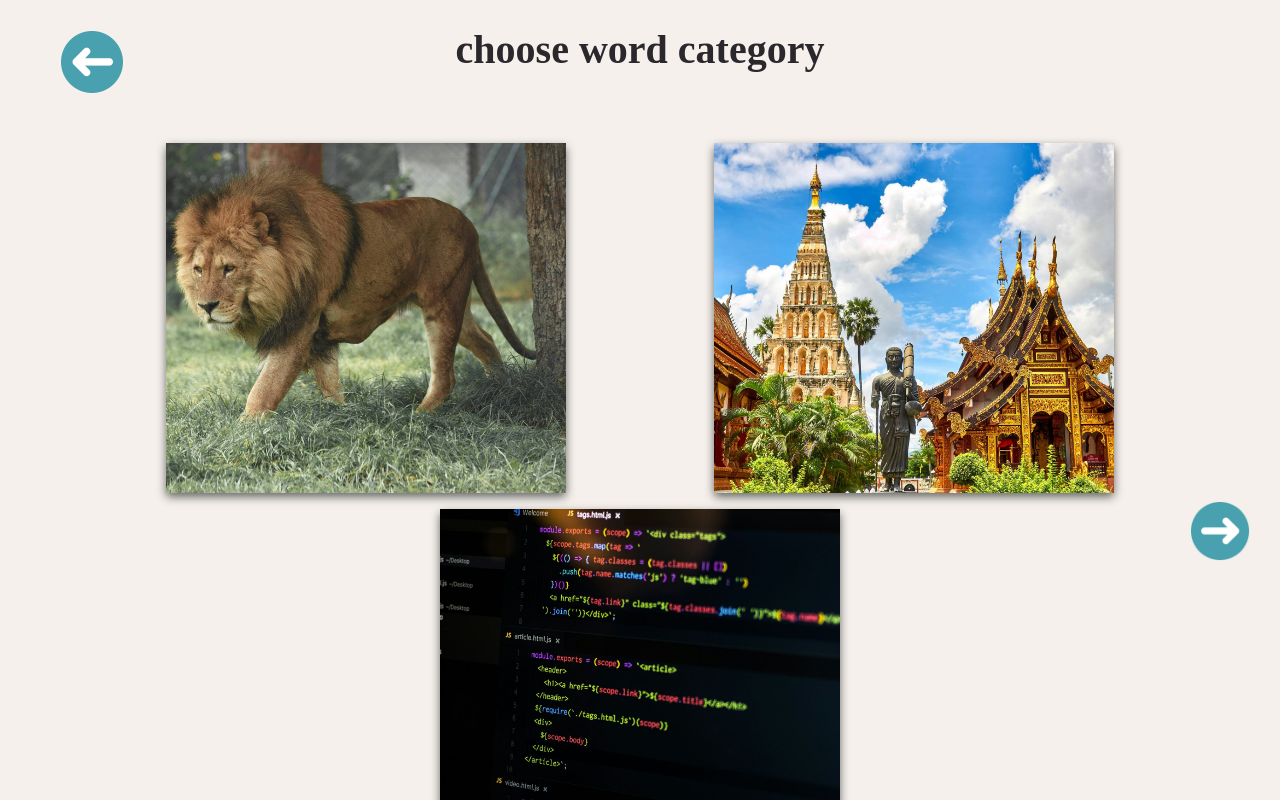
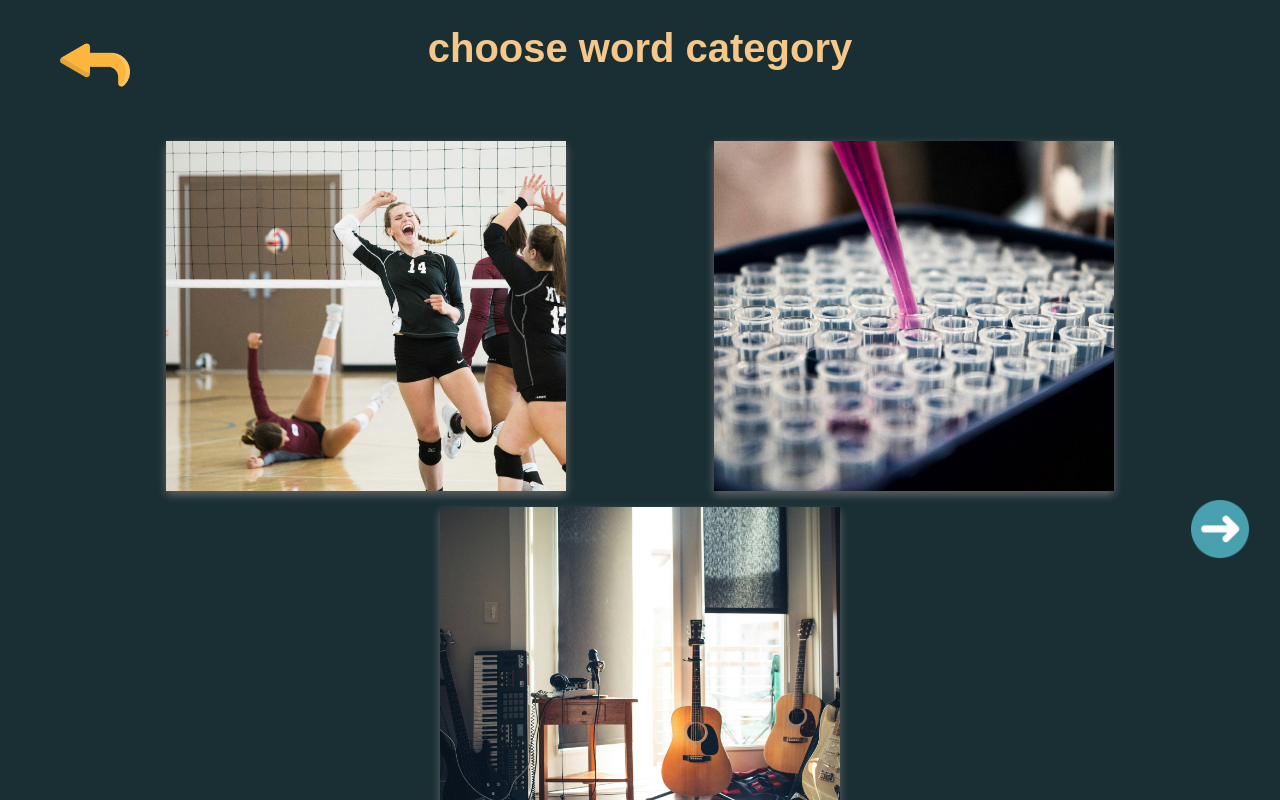
Before and after one commit to adham-nasr/Hangman-game, a plain HTML site: page index.html in a window 1280 px wide. Both pictures are taken after a click on the button "Play". Shown: the top 800 px of the page. Drawn offline with Linux system fonts and the light colour scheme.

Commit message:
Changing Ui colors

```diff
--- a/app.js
+++ b/app.js
@@ -150,6 +150,7 @@ var game = {
         this.unsolved = structuredClone(db.data[category].words)
         ///
         this.word = "";
+        this.score = 0;
         hangingMan.reset();
         this.roundRender()
     },
--- a/db.json
+++ b/db.json
@@ -1,82 +1,4 @@
 {
-  "Animals": {
-    "description": "Living creatures that are not plants or fungi",
-    "image": "compressed/Animals.jpg",
-    "words": [
-      "Elephant",
-      "Kangaroo",
-      "Butterfly",
-      "Dolphin",
-      "Giraffe",
-      "Crocodile",
-      "Hippopotamus",
-      "Rhinoceros",
-      "Cheetah",
-      "Penguin",
-      "Octopus",
-      "Alligator",
-      "Chimpanzee",
-      "Hummingbird",
-      "Scorpion",
-      "Platypus",
-      "Armadillo",
-      "Walrus",
-      "Gazelle",
-      "Jaguar"
-    ]
-  },
-  "Countries": {
-    "description": "Sovereign states with their own governments",
-    "image": "compressed/Countries.jpg",
-    "words": [
-      "Australia",
-      "Canada",
-      "Japan",
-      "Brazil",
-      "Germany",
-      "Italy",
-      "Egypt",
-      "Mexico",
-      "Spain",
-      "India",
-      "Argentina",
-      "Nigeria",
-      "Thailand",
-      "Portugal",
-      "Vietnam",
-      "Indonesia",
-      "Pakistan",
-      "Bangladesh",
-      "Philippines",
-      "Colombia"
-    ]
-  },
-  "Programming": {
-    "description": "Computer science and software development terms",
-    "image": "compressed/Programming.jpg",
-    "words": [
-      "Python",
-      "JavaScript",
-      "Java",
-      "Function",
-      "Variable",
-      "Algorithm",
-      "Database",
-      "Framework",
-      "Compiler",
-      "Interface",
-      "Recursion",
-      "Parameter",
-      "Iteration",
-      "Polymorphism",
-      "Abstraction",
-      "Encapsulation",
-      "Inheritance",
-      "Debugging",
-      "Optimization",
-      "Repository"
-    ]
-  },
   "Sports": {
     "description": "Physical activities and competitive games",
     "image": "compressed/Sports.jpg",
@@ -153,84 +75,6 @@
       "Mandolin",
       "Banjo",
       "Synthesizer"
-    ]
-  },
-  "Nature": {
-    "description": "Natural world and environmental features",
-    "image": "compressed/Nature.jpg",
-    "words": [
-      "Mountain",
-      "Ocean",
-      "Forest",
-      "Desert",
-      "Volcano",
-      "Waterfall",
-      "Glacier",
-      "Canyon",
-      "Rainbow",
-      "Hurricane",
-      "Earthquake",
-      "Tsunami",
-      "Wildfire",
-      "Aurora",
-      "Meadow",
-      "River",
-      "Island",
-      "Valley",
-      "Plateau",
-      "Geyser"
-    ]
-  },
-  "Food": {
-    "description": "Edible substances consumed for nutrition",
-    "image": "compressed/Food.jpg",
-    "words": [
-      "Chocolate",
-      "Avocado",
-      "Spaghetti",
-      "Hamburger",
-      "Pineapple",
-      "Watermelon",
-      "Sandwich",
-      "Croissant",
-      "Lasagna",
-      "Cupcake",
-      "Pancake",
-      "Sushi",
-      "Taco",
-      "Pizza",
-      "Donut",
-      "Brownie",
-      "Casserole",
-      "Guacamole",
-      "Cheesecake",
-      "Milkshake"
-    ]
-  },
-  "Movies": {
-    "description": "Motion pictures and cinematic works",
-    "image": "compressed/Movies.jpg",
-    "words": [
-      "Avatar",
-      "Titanic",
-      "Jurassic",
-      "Gladiator",
-      "Inception",
-      "Matrix",
-      "Casablanca",
-      "Tarzan",
-      "Batman",
-      "Superman",
-      "Godzilla",
-      "Spiderman",
-      "Wonderwoman",
-      "Transformers",
-      "Terminator",
-      "Frozen",
-      "Shrek",
-      "Moana",
-      "Zootopia",
-      "Coco"
     ]
   },
   "Literature": {
@@ -310,5 +154,162 @@
       "Veterinarian",
       "Accountant"
     ]
+  },
+  "Animals": {
+    "description": "Living creatures that are not plants or fungi",
+    "image": "compressed/Animals.jpg",
+    "words": [
+      "Elephant",
+      "Kangaroo",
+      "Butterfly",
+      "Dolphin",
+      "Giraffe",
+      "Crocodile",
+      "Hippopotamus",
+      "Rhinoceros",
+      "Cheetah",
+      "Penguin",
+      "Octopus",
+      "Alligator",
+      "Chimpanzee",
+      "Hummingbird",
+      "Scorpion",
+      "Platypus",
+      "Armadillo",
+      "Walrus",
+      "Gazelle",
+      "Jaguar"
+    ]
+  },
+  "Countries": {
+    "description": "Sovereign states with their own governments",
+    "image": "compressed/Countries.jpg",
+    "words": [
+      "Australia",
+      "Canada",
+      "Japan",
+      "Brazil",
+      "Germany",
+      "Italy",
+      "Egypt",
+      "Mexico",
+      "Spain",
+      "India",
+      "Argentina",
+      "Nigeria",
+      "Thailand",
+      "Portugal",
+      "Vietnam",
+      "Indonesia",
+      "Pakistan",
+      "Bangladesh",
+      "Philippines",
+      "Colombia"
+    ]
+  },
+  "Programming": {
+    "description": "Computer science and software development terms",
+    "image": "compressed/Programming.jpg",
+    "words": [
+      "Python",
+      "JavaScript",
+      "Java",
+      "Function",
+      "Variable",
+      "Algorithm",
+      "Database",
+      "Framework",
+      "Compiler",
+      "Interface",
+      "Recursion",
+      "Parameter",
+      "Iteration",
+      "Polymorphism",
+      "Abstraction",
+      "Encapsulation",
+      "Inheritance",
+      "Debugging",
+      "Optimization",
+      "Repository"
+    ]
+  },
+
+  "Nature": {
+    "description": "Natural world and environmental features",
+    "image": "compressed/Nature.jpg",
+    "words": [
+      "Mountain",
+      "Ocean",
+      "Forest",
+      "Desert",
+      "Volcano",
+      "Waterfall",
+      "Glacier",
+      "Canyon",
+      "Rainbow",
+      "Hurricane",
+      "Earthquake",
+      "Tsunami",
+      "Wildfire",
+      "Aurora",
+      "Meadow",
+      "River",
+      "Island",
+      "Valley",
+      "Plateau",
+      "Geyser"
+    ]
+  },
+  "Food": {
+    "description": "Edible substances consumed for nutrition",
+    "image": "compressed/Food.jpg",
+    "words": [
+      "Chocolate",
+      "Avocado",
+      "Spaghetti",
+      "Hamburger",
+      "Pineapple",
+      "Watermelon",
+      "Sandwich",
+      "Croissant",
+      "Lasagna",
+      "Cupcake",
+      "Pancake",
+      "Sushi",
+      "Taco",
+      "Pizza",
+      "Donut",
+      "Brownie",
+      "Casserole",
+      "Guacamole",
+      "Cheesecake",
+      "Milkshake"
+    ]
+  },
+  "Movies": {
+    "description": "Motion pictures and cinematic works",
+    "image": "compressed/Movies.jpg",
+    "words": [
+      "Avatar",
+      "Titanic",
+      "Jurassic",
+      "Gladiator",
+      "Inception",
+      "Matrix",
+      "Casablanca",
+      "Tarzan",
+      "Batman",
+      "Superman",
+      "Godzilla",
+      "Spiderman",
+      "Wonderwoman",
+      "Transformers",
+      "Terminator",
+      "Frozen",
+      "Shrek",
+      "Moana",
+      "Zootopia",
+      "Coco"
+    ]
   }
 }
--- a/index.html
+++ b/index.html
@@ -9,7 +9,7 @@
 </head>
 <body>
     <div id="app">
-        <div id="backButton" class="hide"><img src="./assets/leftArrow.png"/></div>
+        <div id="backButton" class="hide"><img src="./assets/back2.png"/></div>
         <div id="startMenu">
             <h1>HangMan</h1>
             <h2>Guess the word to save the hanging man</h2>
@@ -44,7 +44,7 @@
                     <line class="manPart hide" y1="-3" x2="91.8987" y2="-3" transform="matrix(-0.769441 0.638717 -0.769441 -0.638717 372.421 274.598)" stroke="black" stroke-width="6"/>
                     <line class="manPart hide" y1="-3" x2="91.8987" y2="-3" transform="matrix(-0.769441 -0.638717 -0.769441 0.638717 442.421 333.295)" stroke="black" stroke-width="6"/>
                 </svg> -->
-                <svg width="483" height="419" viewBox="0 0 483 519" fill="none" xmlns="http://www.w3.org/2000/svg">
+                <svg width="483" height="400" viewBox="0 0 483 519" fill="none" xmlns="http://www.w3.org/2000/svg">
                     <line x1="63.5" y1="519" x2="63.5" y2="32" stroke="black" stroke-width="17"/>
                     <line y1="17" x2="483" y2="17" stroke="black" stroke-width="30"/>
                     <line x1="372.5" y1="16" x2="372.5" y2="147" stroke="black"/>
--- a/styles.css
+++ b/styles.css
@@ -2,6 +2,7 @@
     padding: 0;
     margin: 0;
     box-sizing: border-box;
+    font-family: Arial, Helvetica, sans-serif;
 }
 
 /* :root{
@@ -17,7 +18,7 @@
 
 } */
 
-:root{
+/* :root{
     --lightsecondary: #F5F0EB;
     --darksecondary: #2A282C;
     --lightaccent: #5FC03A;
@@ -27,6 +28,23 @@
     --cardBackground: var(--app_background);
     --selectionMenu_background : var(--app_background);
     --game_background : var(--lightsecondary);
+
+} */
+
+:root{
+    --neutralDark: #192f34;
+    --neutralLight:#fafcfd;
+    --dimmedsecondary:hsl(39, 35%, 70%);
+    --lightsecondary: #f6c789;
+    --darksecondary: #482b05;
+    --lightaccent: #7cbeca;
+    --darkaccent: #4ba4b4;
+    --primary: #053d48;
+    --lightprimary: #0d8fa6;
+    --app_background: var(--neutralDark);
+    --cardBackground: var(--app_background);
+    --selectionMenu_background : var(--app_background);
+    --game_background : var(--dimmedsecondary   );
 
 }
 
@@ -40,7 +58,7 @@
     display: flex;
     justify-content: center;
     align-items: center;
-    color: var(--darksecondary)
+    color: var(--lightsecondary)
 
 }
 #selectionMenu{
@@ -147,17 +165,19 @@
 
 }
 #game .header h2{
-    color: var(--secondary);
+    color: var(--darksecondary);
     text-align: center;
-    font-size: 30px;
+    font-size: 46px;
+    margin-bottom: 10px;
 }
 #score{
-    color: var(--secondary);
-    background-color: var(--tertiary);
+    color: var(--neutralDark);
     position: absolute;
     right: 10px;
-    top:0;
+    top:10px;
     padding: 10px;
+    font-size: 24px;
+    font-weight: 700;
 }
 #lettersContainer{
     min-width: 80%;
@@ -169,15 +189,16 @@
 
 .letterButton{
     border: none;
-    width: 30px;
-    height: 30px;
+    width: 34px;
+    height: 34px;
     background-color: var(--primary);
-    color: var(--darksecondary);
+    color: var(--lightsecondary);
     margin: 10px 10px;
-    font-size: 18px;
+    font-size: 20px;
 }
 .letterButton:hover{
     cursor: pointer;
+    background-color: var(--lightprimary);
 }
 
 #hangedMan{
@@ -188,12 +209,13 @@
     width: 40px;
     height: 40px;
     border: 4px solid var(--darksecondary);
-    background-color: var(--lightsecondary);
-    color: var(--darksecondary);
+    background-color: var(--neutralLight);
+    color: var(--neutralDark);
     justify-content: center;
     align-items: center;
     margin:0 4px;
-    font-size: 18px;
+    font-size: 20px;
+    font-weight: 600;
 
 }
 .letterBoxContainer{
@@ -203,12 +225,15 @@
     width: fit-content;
 
 }
-.correctPick{
-    background-color:var(--lightaccent);
+.correctPick , .correctPick:hover{
+    background-color:hsl(120, 70%, 40%);
+    color: var(--neutralDark);
+    cursor:default;
 }
-.wrongPick{
-    background-color: var(--darkaccent);
-    color: var(--lightsecondary);
+.wrongPick, .wrongPick:hover{
+    background-color: hsl(0, 70%, 45%);
+    color: var(--neutralDark);
+    cursor:default;
 }
 
 
@@ -219,6 +244,7 @@ dialog {
     border-radius: 10px;
     height: 65vh;
     opacity: 0;
+    background-color: var(--neutralLight);
     animation: fadeInOut 4s ease-in forwards;
 
 }
@@ -284,23 +310,29 @@ dialog p{
     height:80px;
     border: 0;
     border-radius: 20px;
-    box-shadow: 0px 4px 10px hsl(0, 0%, 40%);
+    box-shadow: 0px 2px 4px hsl(0, 0%, 40%);
     margin: 80px auto;
     font-size: 20px;
     display: block;
-    background-color: var(--darksecondary);
-    color: var(--lightsecondary);
+    background-color: var(--lightaccent);
+    color: var(--darksecondary);
 }
 #startMenu button:hover{
     cursor: pointer;
+    background-color: var(--darkaccent);
 }
 
 #backButton{
     position: absolute;
     top:30px;
     left:60px;
-    width: 60px;
-    height:40px;
+    width: 70px;
+    height:70px;
+}
+#backButton img{
+    width: 100%;
+    height: 100%;
+    object-fit: contain;
 }
 
 .manPart{
```
Also changed, not shown: assets/back.png (added), assets/back2.png (added).
